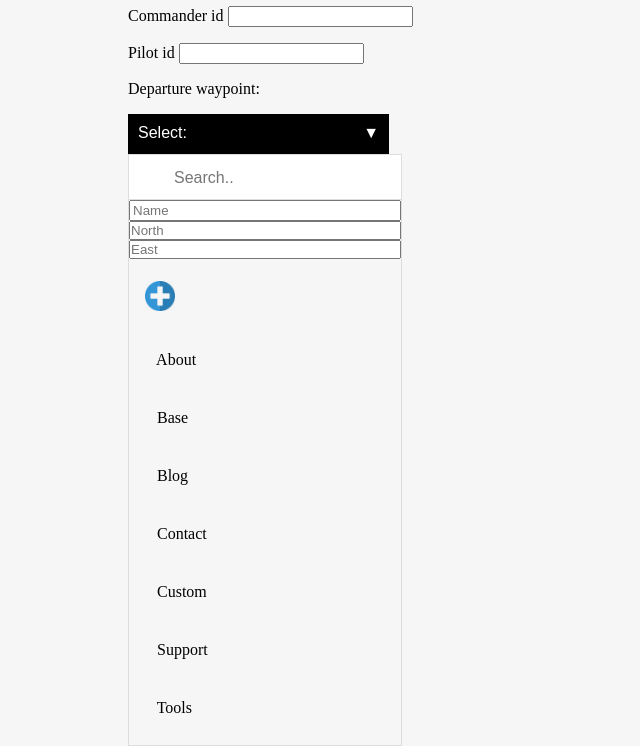
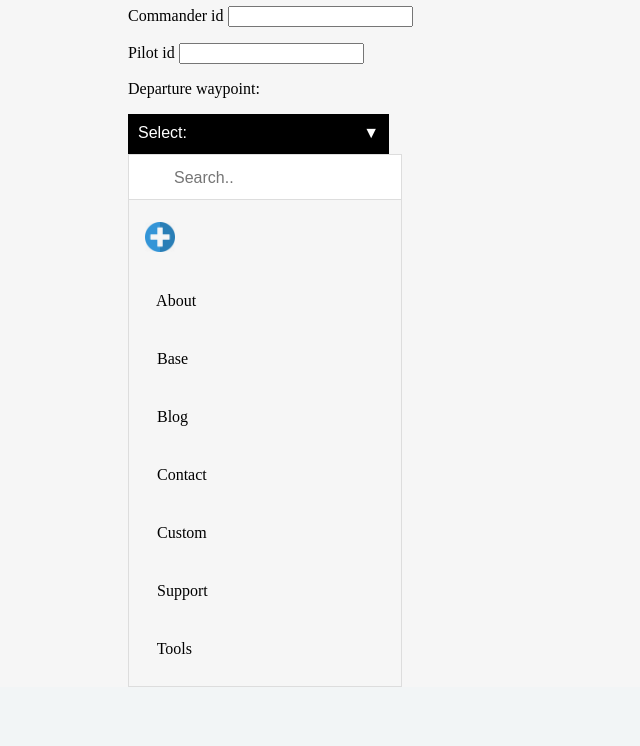
Before and after one commit to hatalLab/rohash_maintenace, a Flask app: template qr_app/templates/raw_html/new_flight.html in a window 1280 px wide, after a click that opens the changed part. Shown: the part 150-896 px from the top of the page, without its empty margins (0-640 px from the left). After the commit the page ends 837 px from the top, so only its background shows below. Run offline with Flask 2, Linux system fonts and the light colour scheme; the template is opened without the code that fills it, so the values that code supplies are empty; parts of the project's set-up code (start-up, migrations or seed data) failed here and were passed over.

Commit message:
moved addition element (name,n,e) to new window

```diff
--- a/qr_app/templates/raw_html/new_flight.html
+++ b/qr_app/templates/raw_html/new_flight.html
@@ -37,22 +37,23 @@
         <input id="soldier2" name="soldier2" type="text" value="">
     </p>
 <select hidden id="selector"></select>
-    <p class="departure-waypoint">
+
+
+
+
+    <p id="r432" class="departure-waypoint">
+
         <label for="coordinates"> Departure waypoint: </label>
+
         <div class="dropdown">
                 <button type="button" onclick="myFunction()" class="dropbtn"><div id="selection">Select:<!-- <p id="nameOfLocation"></p> -->
                <!--  <p id="coordinates"></p> --></div> &nbsp;  &#9660</button>
                 <div id="myDropdown" class="dropdown-content">
                     <input type="text" placeholder="Search.." id="myInput" onkeyup="filterFunction()"><br />
-                    <div id="addition">
-                            <input type="text" placeholder="Name" id="newName">
-                            <input type="text" placeholder="North" id="newN">
-                            <input type="text" placeholder="East" id="newE">
-                    </div>
 
                     <div id="add-content"><img id="addSymbol" src="static/images/addSymbol.png" alt="add" width=30px height=30px id="add-symbol" />
-                        <p id="Add">&nbsp;&nbsp; Add: </p></div>
-
+                        <p id="Add">&nbsp;&nbsp; Add: </p>
+                    </div>
 
                     <div id="dropdown-locations">
                             <p id="Name:About_N:1234_E:5678_" class="location">&nbsp;&nbsp; About</p>
@@ -65,7 +66,6 @@
                     </div>
                 </div>
             </div>
-
             <br />
     </p>
        <p>
@@ -75,6 +75,15 @@
     </form>
 
 </div>
+
+<div id="departure-waypoint-container">
+        <div id="addition">
+                <input type="text" placeholder="Name" id="newName">
+                <input type="text" placeholder="North" id="newN">
+                <input type="text" placeholder="East" id="newE">
+                <p>Press on the plus symbol to add the location.</p>
+        </div>
+
 <script src="static/javascript/departure_waypoint.js"></script>
 </body>
 </html>
--- a/qr_app/templates/raw_html/static/css/aviStyle.css
+++ b/qr_app/templates/raw_html/static/css/aviStyle.css
@@ -50,11 +50,18 @@
 	margin: 0;
 
 }
+
+#departure-waypoint-container{
+display: flex;
+justify-content: space-between;
+flex-direction: row;
+}
+
 #addition{
 	display: flex;
     flex-direction: column;
 	margin:0;
-
+	order: 1;
 }
 
 #newN:focus,#newE:focus{
--- a/qr_app/templates/raw_html/static/javascript/departure_waypoint.js
+++ b/qr_app/templates/raw_html/static/javascript/departure_waypoint.js
@@ -4,7 +4,7 @@ function myFunction() {
     document.getElementById("myDropdown").classList.toggle("show");
     $("#N,#E,#Add").text(""); //delete from the duv of the symbol the name,x,y
     $("#myInput, #newN,#newE, #newName").val(""); //delete the value of this fields
-  //  $(".location").show();
+    $("#addition").is(":visible") ? $("#addition").hide() : "";
 }
 
 function filterFunction() { //filter search result
@@ -34,7 +34,7 @@ function filterFunction() { //filter search result
 function addLocation() { //adding input content to the add element
     let node, text;
     node = document.getElementById("Add");
-    text = newName.value==="" ? input.value : newName.value;
+    text = newName.value === "" ? input.value : newName.value;
     let div = "<div id=\"NorthAndEast\"><p id=\"N\"></p><p id=\"E\"></p></div>";
     $("#Add").html("Add: <b>Name:</b> " + `${text}`).append(div);
     $("#N").text(`N: ${northField.value}`);
@@ -43,6 +43,8 @@ function addLocation() { //adding input content to the add element
 }
 
 
+// $("#addition").hide();  //hide name n,e fields
+$("#addition").fadeOut(1);
 
 let input = document.getElementById("myInput");  //the search field
 input.addEventListener('keyup', () => addLocation());
@@ -68,11 +70,14 @@ newName.addEventListener("keyup", () => {
     addLocation()
 });
 
+
+
 function activateAddSymbol() { //show the plus symbol when the user enter name x and y
     let name = input.value;
-    let nameField=newName.value;
+    let nameField = newName.value;
     let north = northField.value;
     let east = eastField.value;
+    let meesage = [];
     if ((name || nameField) && north && east) {
         // $("#addSymbol").show();
         return true;
@@ -103,12 +108,19 @@ function handleClick(event){
 
 //adding and choosing new location
 $("#addSymbol").click(() => { //when clicking on add symbol
-    if(activateAddSymbol()){
+    //open addition element
+    $("#addition").is(":hidden") ?
+        $("#addition").fadeIn(1).css({
+            "margin-left": $("#myDropdown").outerWidth() + $("#myDropdown").offset().left,
+            "margin-top": $("#addition").offset().top - $("#Add").offset().top
+        }) : "";
+
+    if (activateAddSymbol()) {
         let newId = `Name:${newName.value==="" ? input.value : newName.value}_N:${northField.value}_E:${eastField.value}_`;
         let newText = `${newName.value==="" ? input.value : newName.value} <br> &emsp;&emsp;(N${northField.value}, E${eastField.value})`;
-    let padding=20;
+        let padding = 20;
         input.value = '';
-    newName.value="";
+        newName.value = "";
         northField.value = '';
         eastField.value = '';
         $(".location").show(); //show all locations
@@ -120,6 +132,6 @@ $("#addSymbol").click(() => { //when clicking on add symbol
         $("#selector").append(`<option id="selected" value="${newId}" selected></option>`); //add the new selection as selected
         $(".location").unbind().on('click', handleClick);
         $("#selection").html(newText); //show the selected text on the button
-    $(".dropbtn").css("height",($("#selection").height()+padding+'px'));
+        $(".dropbtn").css("height", ($("#selection").height() + padding + 'px'));
     }
 });
```
Lines whose indentation alone changed are shown as unchanged.
